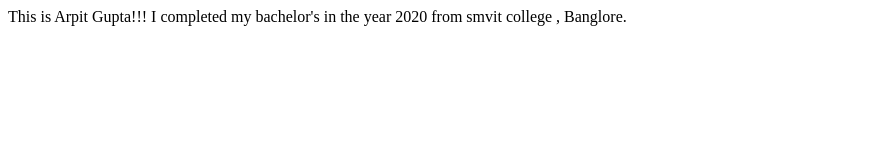
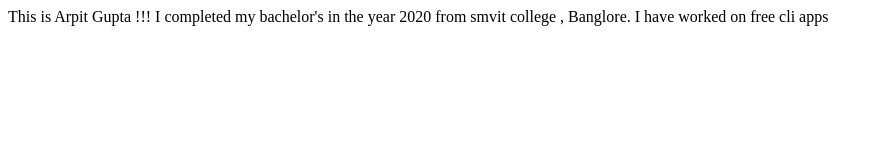
Before and after one commit to arpit0498/student-site, a plain HTML site: page index.html in a window 1280 px wide. Shown: the whole page, without its empty margins (0-883 px from the left). Drawn offline with Linux system fonts and the light colour scheme.

Commit message:
update details of project

```diff
--- a/index.html
+++ b/index.html
@@ -7,7 +7,9 @@
     <title>Arpit gupta portfolio</title>
 </head>
 <body>
-    This is Arpit Gupta!!!
+    This is Arpit Gupta !!!
     I completed my bachelor's in the year 2020 from smvit college , Banglore.
+
+    I have worked on free cli apps
 </body>
 </html>
```
